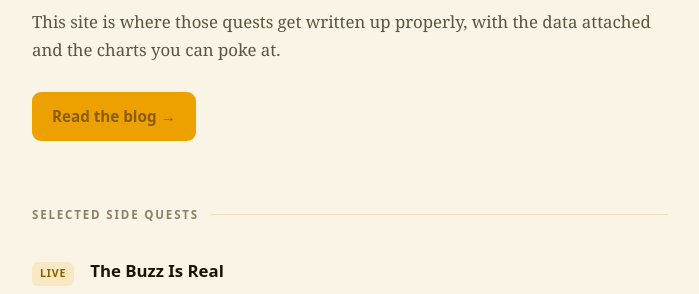
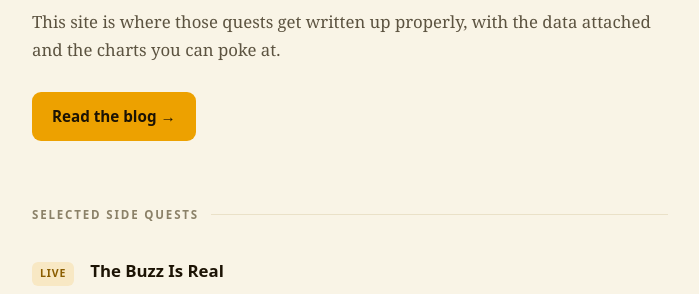
Before and after one commit to stranger9977/stranger9977.github.io, a Jekyll site: the page the-side-quest/index.html, which Jekyll copies as it is, in a window 1280 px wide. Shown: the part 487-781 px from the top of the page, without its empty margins (290-989 px from the left). Built offline with Jekyll 4.4.1, drawn with Linux system fonts in a browser that asks for light colours.

Commit message:
Fix invisible landing-page CTA in dark mode
`.hero a` (0-1-1) outranked `.cta` (0-1-0), so the button label took
--honey-text, which dark mode defines as #eda100 -- the same value as the
button's --honey fill. Contrast was 1.00:1; the CTA was unreadable.

Promote the rule to `a.cta` so it wins on source order, and paint the
label with a new --on-honey token. --honey is identical in both schemes,
so the token is intentionally not overridden in the dark block.
Contrast is now 8.48:1 (WCAG AAA).

Co-Authored-By: Claude Opus 5 (1M context) <noreply@anthropic.com>

```diff
--- a/the-side-quest/index.html
+++ b/the-side-quest/index.html
@@ -6,7 +6,9 @@
 <style>
   :root { color-scheme: light dark;
     --page:#f9f4e6; --surface:#fefbf1; --ink:#1c1304; --ink2:#5c5340; --muted:#8b8168;
-    --grid:#eae1c8; --honey:#eda100; --honey-text:#8a5d00; }
+    --grid:#eae1c8; --honey:#eda100; --honey-text:#8a5d00;
+    /* text on a honey fill: honey is the same in both schemes, so this stays dark */
+    --on-honey:#1c1304; }
   @media (prefers-color-scheme: dark) {
     :root { --page:#0e0c07; --surface:#1a1712; --ink:#f7efdc; --ink2:#cbc1a7; --muted:#948a70;
       --grid:#2e2a1e; --honey-text:#eda100; } }
@@ -46,10 +48,12 @@
   .quest .t { font-family:system-ui,sans-serif; font-weight:750; font-size:1.05rem;
     transition:color .12s; }
   .quest .d { color:var(--muted); font-size:.9rem; font-family:system-ui,sans-serif; }
-  .cta { display:inline-block; font-family:system-ui,sans-serif; font-weight:750; font-size:.95rem;
-    color:var(--ink); background:var(--honey); border-radius:9px; padding:12px 20px;
+  /* a.cta, not .cta: needs to outrank `.hero a` above, which would otherwise
+     paint the label --honey-text (= --honey in dark mode) onto the honey fill */
+  a.cta { display:inline-block; font-family:system-ui,sans-serif; font-weight:750; font-size:.95rem;
+    color:var(--on-honey); background:var(--honey); border-radius:9px; padding:12px 20px;
     text-decoration:none; margin-top:10px; }
-  .cta:active { transform:translateY(1px); }
+  a.cta:active { transform:translateY(1px); }
   .foot { margin-top:70px; font-family:system-ui,sans-serif; font-size:.8rem; color:var(--muted);
     border-top:1px solid var(--grid); padding-top:18px; }
   .foot a { color:var(--honey-text); text-decoration:none; font-weight:650; }
```
